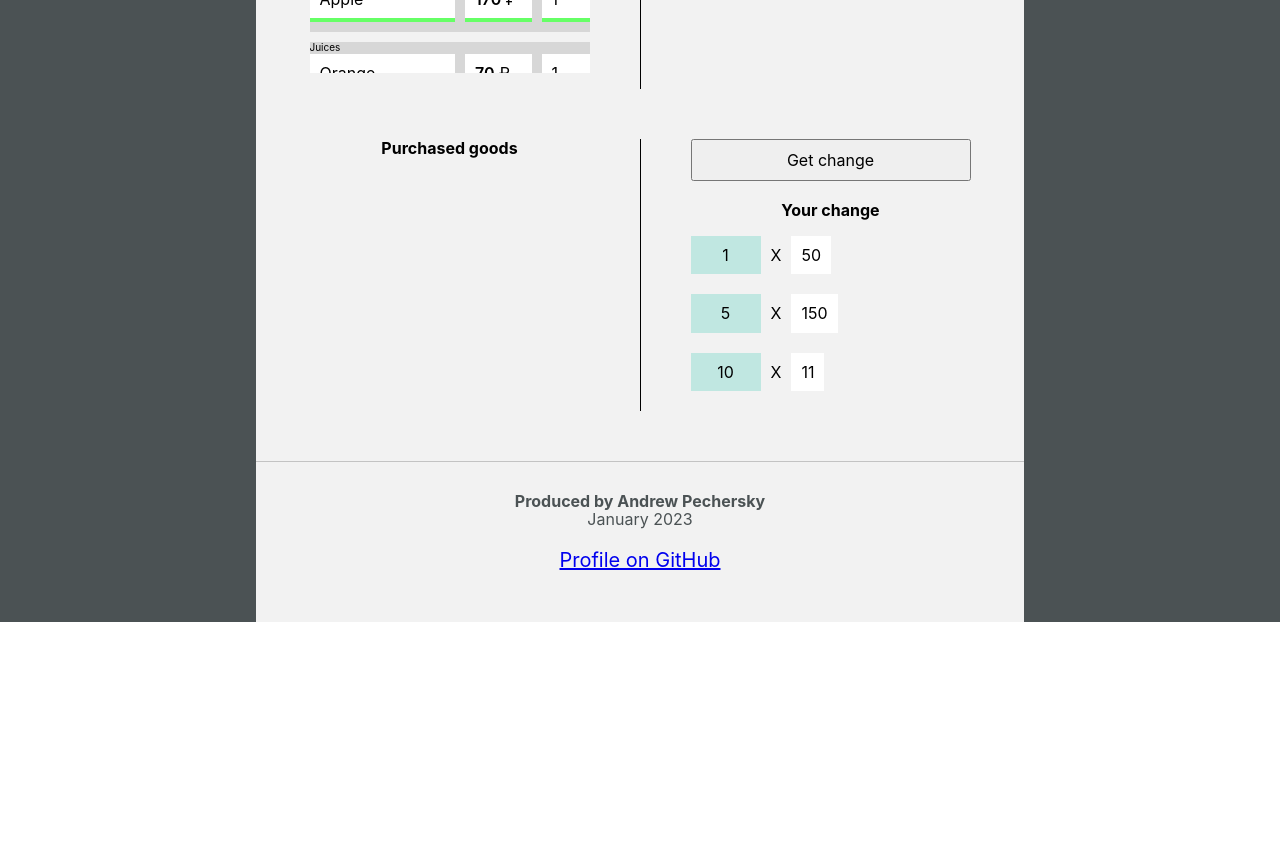
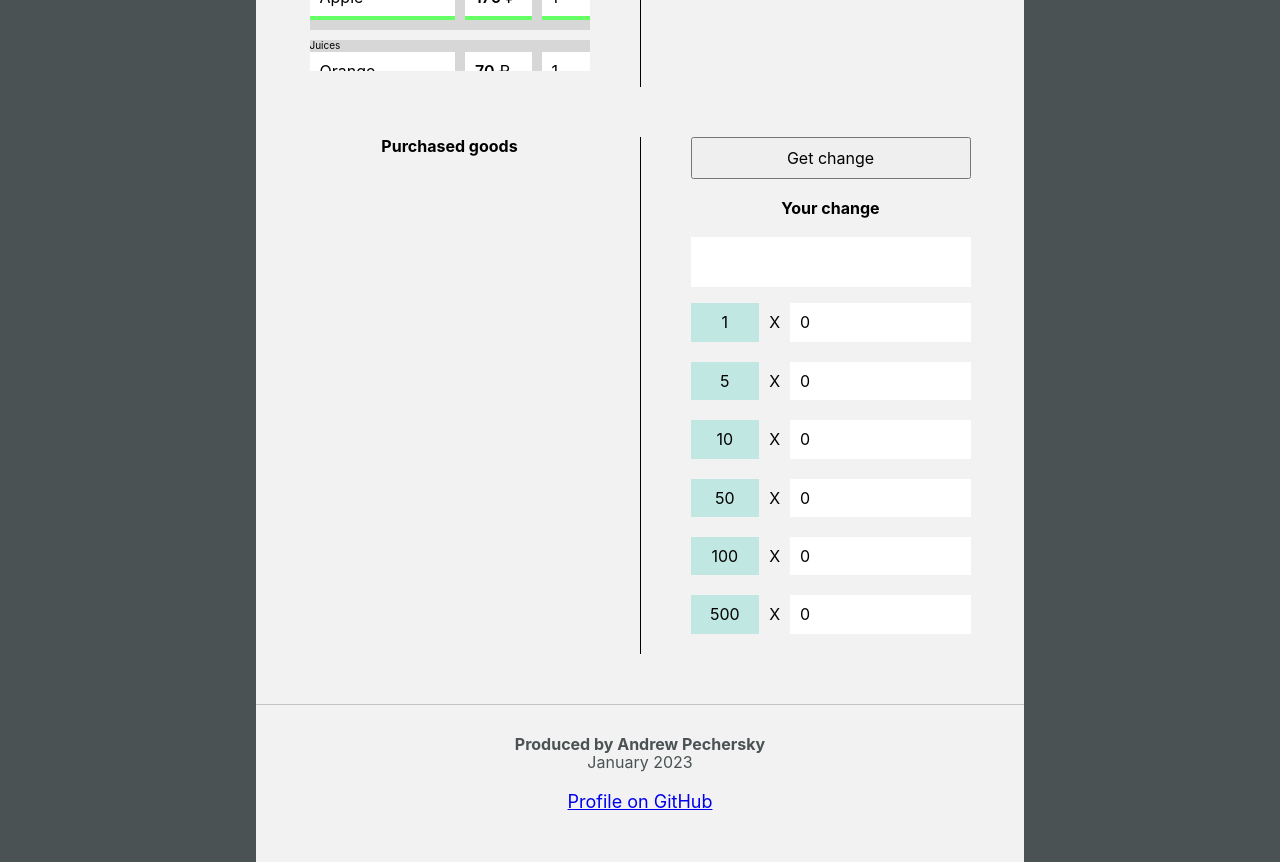
Before and after one commit to Andrew-Sparrow/renue-test, a React (Create React App) app: page / in a window 1280 px wide. Shown: the part 700-1562 px from the top of the page. Before the commit the page ends 1322 px from the top, so only its background shows below. Built offline with nearby package versions, Linux system fonts and the light colour scheme.

Commit message:
adds redux store for change

```diff
--- a/src/components/app/app.scss
+++ b/src/components/app/app.scss
@@ -7,7 +7,7 @@ $tablet-width: 768px;
 }
 
 a {
-  font-size: 20px;
+  font-size: 18px;
 }
 
 .wrapper {
@@ -101,6 +101,7 @@ a {
   }
 
   &__rest {
+    width: 185px;
     box-sizing: border-box;
     padding-left: 10px;
     padding-right: 10px;
@@ -212,6 +213,21 @@ a {
   height: 300px;
 }
 
+.change {
+  h4 {
+    margin-bottom: 20px;
+  }
+
+  &__amount {
+    display: block;
+    width: 280px;
+    min-height: 50px;
+    background-color: #fff;
+    word-wrap: break-word;
+    word-break: break-all;
+  }
+}
+
 .footer {
   border-top: 1px solid #c3c3c3;
   padding-top: 30px;
--- a/src/components/change-list/change-list.jsx
+++ b/src/components/change-list/change-list.jsx
@@ -1,29 +1,21 @@
 import React from 'react';
+import { useSelector } from 'react-redux';
+
 import { Change } from '../change/change';
+import { getChange } from '../../store/change/selectors';
+import { ENTRY } from '../../util/const.ts';
 
-let restOfCash = [
-  {
-    banknote: 1,
-    restAmount: 50
-  },
-  {
-    banknote: 5,
-    restAmount: 150
-  },
-  {
-    banknote: 10,
-    restAmount: 11
-  }
-];
 
 function ChangeList(props) {
+  const change = useSelector(getChange);
+
   return (
     <ul>
-      {restOfCash.map((change) => (
+      {Object.entries(change).map((changeEntry) => (
         <Change
-          denomination={change.banknote}
-          restAmount={change.restAmount}
-          key={change.banknote}
+          denomination={changeEntry[ENTRY.KEY_INDEX]}
+          restAmount={changeEntry[ENTRY.VALUE_INDEX].restAmount}
+          key={changeEntry[ENTRY.KEY_INDEX]}
         />)
       )}
     </ul>
--- a/src/components/purchased/purchased.jsx
+++ b/src/components/purchased/purchased.jsx
@@ -12,6 +12,7 @@ export function Purchased(props) {
       <div className='change'>
         <button className='button'>Get change</button>
         <h4>Your change</h4>
+        <p className="change__amount"></p>
         <ChangeList />
       </div>
     </div>
--- a/src/store/actions.js
+++ b/src/store/actions.js
@@ -7,6 +7,7 @@ export const ActionType = {
   ADD_TO_PURCHASED: 'purchased/add_to_purchased',
   EXCLUDE_FROM_PRODUCTS: 'products/exclude_from_products',
   ADD_WARNING_MESSAGE: 'warning/add_warning_message',
+  ADD_TO_CHANGE: 'change/add_to_change',
 };
 
 export const addToBalance = createAction(
@@ -38,3 +39,8 @@ export const addWarning = createAction(
   ActionType.ADD_WARNING_MESSAGE,
   (warningMessage) => ({ payload: warningMessage }),
 );
+
+export const addToChange = createAction(
+  ActionType.ADD_TO_CHANGE,
+  (change) => ({ payload: change }),
+);
--- /dev/null
+++ b/src/store/change/change.js
@@ -0,0 +1,20 @@
+import { createReducer } from '@reduxjs/toolkit';
+
+import { changeList } from '../db/change-list.ts';
+
+import {
+  addToChange
+} from '../actions';
+
+const initialState = {
+  change: changeList,
+};
+
+const change = createReducer(initialState, (builder) => {
+  builder
+    .addCase(addToChange, (state, action) => {
+      state.change = state.change + action.payload;
+    })
+});
+
+export { change };
--- /dev/null
+++ b/src/store/change/selectors.js
@@ -0,0 +1,3 @@
+import {NameSpace} from '../root-reducer';
+
+export const getChange = (state) => state[NameSpace.CHANGE].change;
--- /dev/null
+++ b/src/store/db/change-list.ts
@@ -0,0 +1,20 @@
+export let changeList = {
+  1: {
+    restAmount: 0
+  },
+  5: {
+    restAmount: 0
+  },
+  10: {
+    restAmount: 0
+  },
+  50: {
+    restAmount: 0
+  },
+  100: {
+    restAmount: 0
+  },
+  500: {
+    restAmount: 0
+  },
+};
--- a/src/store/root-reducer.js
+++ b/src/store/root-reducer.js
@@ -4,6 +4,7 @@ import { restCash } from './rest-cash/rest-cash.js';
 import { purchased } from './purchased/purchased.js';
 import { products } from './products/products';
 import { warning } from './warning/warning'
+import { change } from './change/change';
 
 
 export const NameSpace = {
@@ -11,7 +12,8 @@ export const NameSpace = {
   REST_CASH: 'REST_CASH',
   GOODS: 'GOODS',
   PURCHASED: 'PURCHASED',
-  WARNING: 'WARNING'
+  WARNING: 'WARNING',
+  CHANGE: 'CHANGE'
 };
 
 export default combineReducers({
@@ -20,4 +22,5 @@ export default combineReducers({
   [NameSpace.PURCHASED]: purchased,
   [NameSpace.GOODS]: products,
   [NameSpace.WARNING]: warning,
+  [NameSpace.CHANGE]: change,
 });
```
